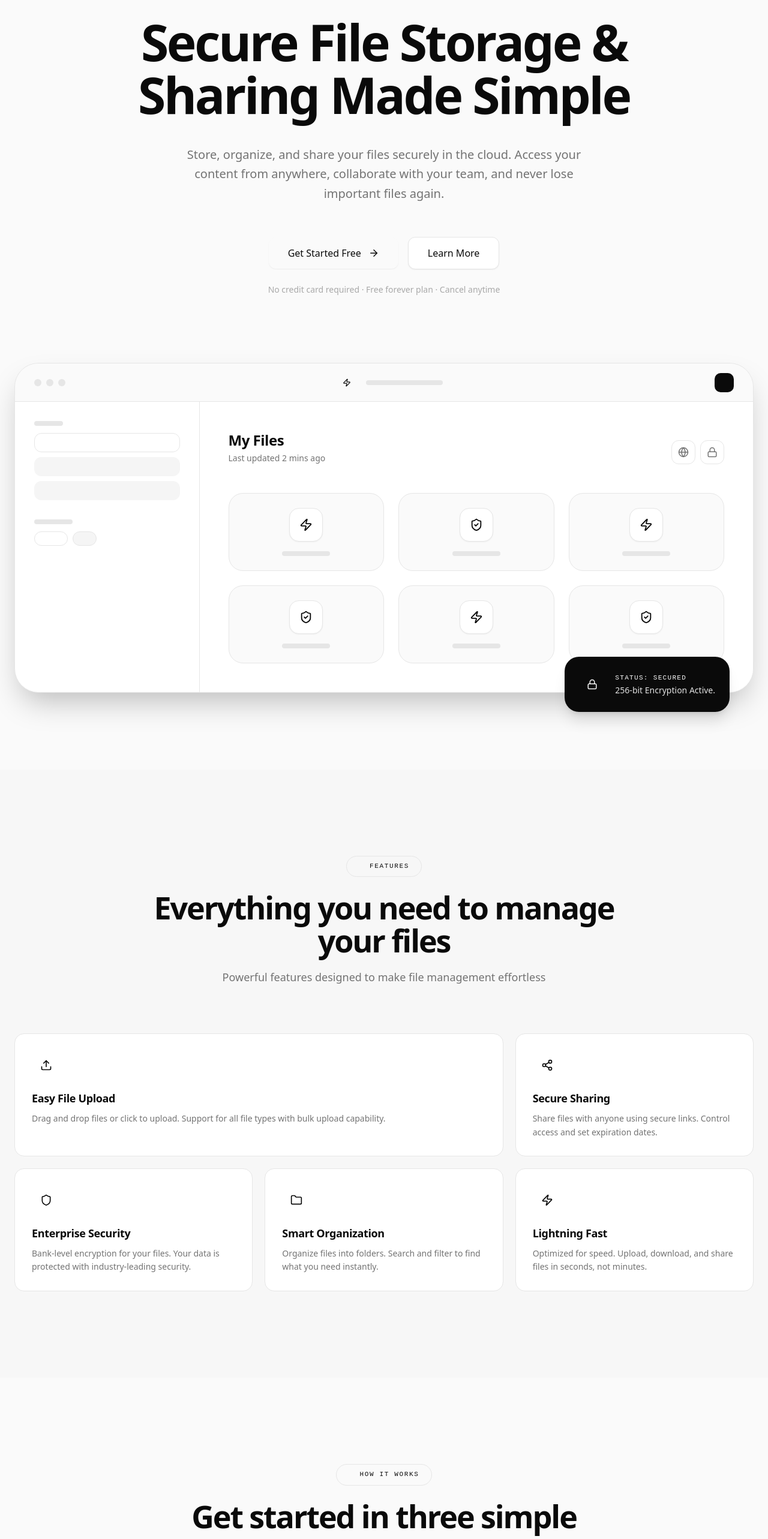
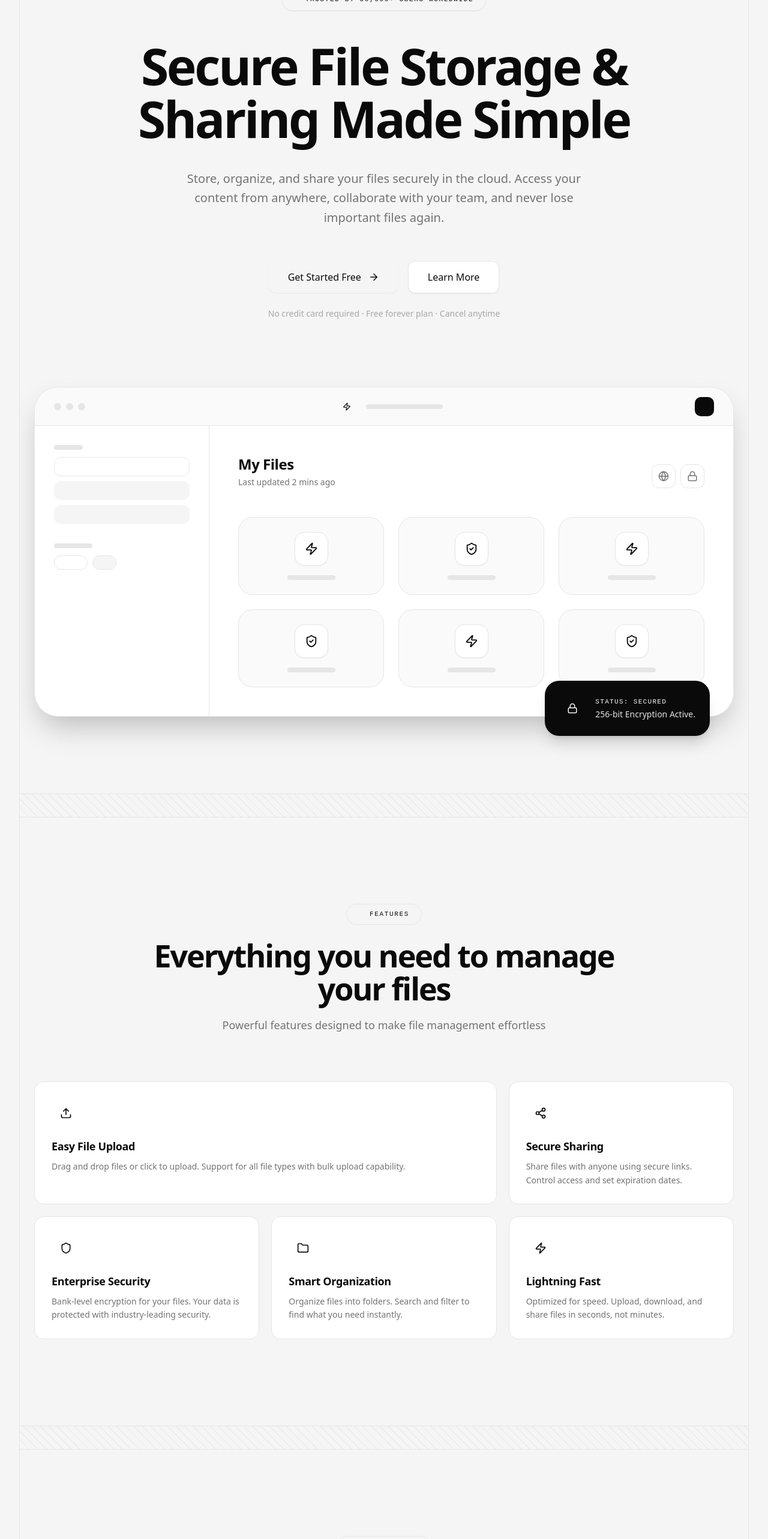
Before and after one commit to L3NNX/CordBin, a React (Vite) app in the folder frontend/: page / in a window 1280 px wide. Shown: the part 234-2800 px from the top of the page at 60% size. Built offline with nearby package versions, Linux system fonts and the light colour scheme; no server answers.

Commit message:
design(ui): shaded blocks between components

```diff
--- a/frontend/src/pages/Landing.jsx
+++ b/frontend/src/pages/Landing.jsx
@@ -1,47 +1,68 @@
 // pages/Landing.tsx
-import React, { useEffect } from 'react';
-import { useNavigate } from 'react-router-dom';
-import { ArrowRight } from 'lucide-react';
-
-import Navbar from '../components/layout/Navbar';
-import Hero from '../components/layout/Hero';
-import Features from '../components/layout/Features';
-import Pricing from '../components/layout/Pricing';
-import FAQ from '../components/layout/FAQ';
-import Footer from '../components/layout/Footer';
-import Testimonials from '../components/layout/Testimonials';
-import HowItWorks from '../components/layout/HowItWorks';
-import { useAuth } from '../hooks/useAuth';
+import Navbar from "../components/layout/Navbar";
+import Hero from "../components/layout/Hero";
+import Features from "../components/layout/Features";
+import Pricing from "../components/layout/Pricing";
+import FAQ from "../components/layout/FAQ";
+import Footer from "../components/layout/Footer";
+import Testimonials from "../components/layout/Testimonials";
 
 const Landing = () => {
-    const navigate = useNavigate();
-  const { user, loading } = useAuth();
-
-  // Redirect logged-in users to dashboard
-  useEffect(() => {
-    if (!loading && user) {
-      navigate('/dashboard', { replace: true });
-    }
-  }, [user, loading, navigate])
-
   return (
-    <div className="min-h-screen bg-background text-foreground">
+    <>
       <Navbar />
 
-      <Hero />
+      <main className="bg-[#f5f5f5]">
 
-      <Features />
+        {/* HERO */}
+        <section className="w-full px-3 sm:px-6 lg:px-8">
+          <div className="h-10 mx-auto max-w-[1720px] border border-y border-border bg-[repeating-linear-gradient(45deg,rgba(0,0,0,0.03)_0_2px,transparent_2px_10px)]" />
+          <div className="mx-auto max-w-[1720px] border-x border-border">
+            <Hero />
+          </div>
+        </section>
 
-      <HowItWorks />
+        {/* FEATURES */}
+        <section className="w-full px-3 sm:px-6 lg:px-8">
+          <div className="h-10 mx-auto max-w-[1720px] border border-y border-border bg-[repeating-linear-gradient(45deg,rgba(0,0,0,0.03)_0_2px,transparent_2px_10px)]" />
+          <div className="mx-auto max-w-[1720px] border-x border-border">
+            <Features />
+          </div>
+        </section>
 
-      <Pricing />
+        {/* PRICING */}
+        <section className="w-full px-3 sm:px-6 lg:px-8">
+          <div className="h-10 mx-auto max-w-[1720px] border border-y border-border bg-[repeating-linear-gradient(45deg,rgba(0,0,0,0.03)_0_2px,transparent_2px_10px)]" />
+          <div className="mx-auto max-w-[1720px] border-x border-border">
+            <Testimonials />
+          </div>
+        </section>
 
-      <Testimonials />
+        {/* PRICING */}
+        <section className="w-full px-3 sm:px-6 lg:px-8">
+          <div className="h-10 mx-auto max-w-[1720px] border border-y border-border bg-[repeating-linear-gradient(45deg,rgba(0,0,0,0.03)_0_2px,transparent_2px_10px)]" />
+          <div className="mx-auto max-w-[1720px] border-x border-border">
+            <Pricing />
+          </div>
+        </section>
 
-      <FAQ />
+        {/* FAQ */}
+        <section className="w-full px-3 sm:px-6 lg:px-8">
+          <div className="h-10 mx-auto max-w-[1720px] border border-y border-border bg-[repeating-linear-gradient(45deg,rgba(0,0,0,0.03)_0_2px,transparent_2px_10px)]" />
+          <div className="mx-auto max-w-[1720px] border-x border-border">
+            <FAQ />
+          </div>
+        </section>
+
+             {/* Final Bottom Hatch (same padding wrapper as other strips) */}
+        <section className="w-full px-3 sm:px-6 lg:px-8">
+          <div className="mx-auto h-20 w-full max-w-[1720px] border border-y border-border bg-[repeating-linear-gradient(45deg,rgba(0,0,0,0.03)_0_2px,transparent_2px_10px)]" />
+        </section>
+
+      </main>
 
       <Footer />
-    </div>
+    </>
   );
 };
 
```
